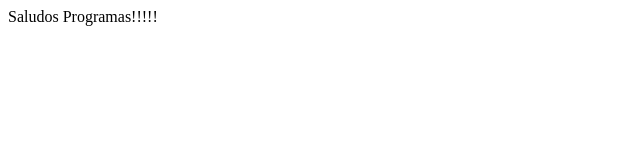
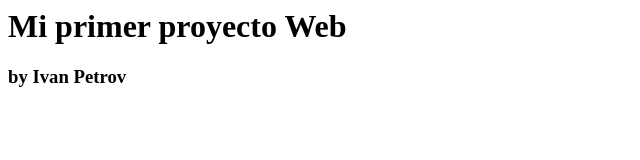
Before and after one commit to RazielPetrov/AvanzadaGP2Ot21-00x01, a plain HTML site: page index.html in a window 1280 px wide. Shown: the whole page, without its empty margins (0-640 px from the left). Drawn offline with Linux system fonts and the light colour scheme.

Commit message:
respaldando antes de fusionar

```diff
--- a/index.html
+++ b/index.html
@@ -1,5 +1,6 @@
 <html>
 	<body>
-		Saludos Programas!!!!!
+		<h1>Mi primer proyecto Web</h1>
+		<h3>by Ivan Petrov</h3>
 	</body>
 </html>
```
